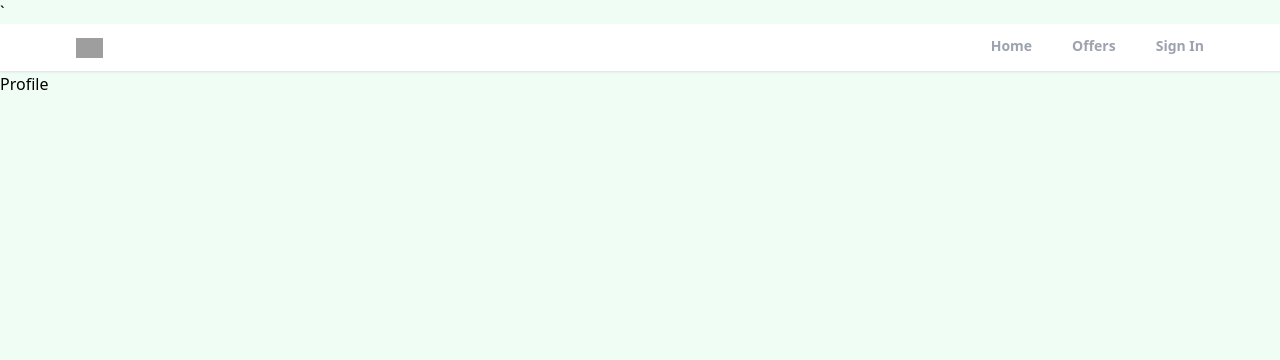
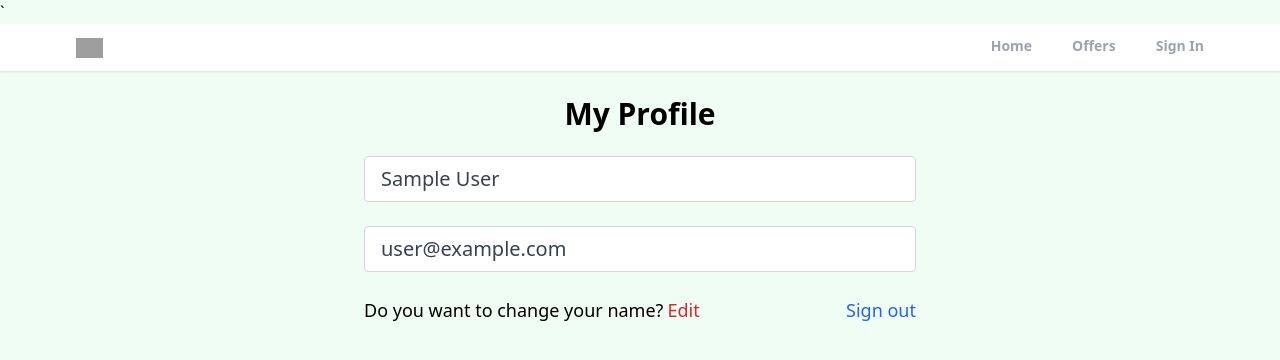
Before and after one commit to sivanesan24/New-folder, a React (Create React App) app in the folder realtor-clone-react/: page /profile in a window 1280 px wide. Shown: the top 360 px of the page. Built offline with nearby package versions, Linux system fonts and the light colour scheme; no server answers; sample sign-in values are in the browser's storage; grey boxes are pictures that could not be loaded.

Commit message:
Create private route and custom hook for protection the profile page and add the logout functionality

```diff
--- a/realtor-clone-react/src/App.js
+++ b/realtor-clone-react/src/App.js
@@ -4,10 +4,11 @@ import Home from "./pages/Home";
 import Profile from "./pages/Profile";
 import SignIn from "./pages/SignIn";
 import SignUp from "./pages/SignUp";
+import PrivateRoute from "./components/PrivateRoute";
 import ForgotPassword from "./pages/ForgotPassword";
 import Offers from "./pages/Offers";
 import { ToastContainer } from "react-toastify";
-import 'react-toastify/dist/ReactToastify.css';
+import "react-toastify/dist/ReactToastify.css";
 
 function App() {
   return (
@@ -16,7 +17,9 @@ function App() {
         <Header />
         <Routes>
           <Route path="/" element={<Home />} />
-          <Route path="/profile" element={<Profile />} />
+          <Route path="/profile" element={<PrivateRoute />}>
+            <Route path="/profile" element={<Profile />} />
+          </Route>
           <Route path="/sign-in" element={<SignIn />} />
           <Route path="/sign-up" element={<SignUp />} />
           <Route path="/forgot-password" element={<ForgotPassword />} />
--- /dev/null
+++ b/realtor-clone-react/src/components/PrivateRoute.jsx
@@ -0,0 +1,11 @@
+import React from 'react'
+import { Navigate, Outlet } from 'react-router';
+import {useAuthStatus} from '../hooks/useAuthStatus';
+
+export default function PrivateRoute() {
+    const {loggedIn, checkingStatus} = useAuthStatus();
+    if(checkingStatus){
+        return <h3>Loading...</h3>
+    }
+  return loggedIn ? <Outlet/> : <Navigate to='/sign-in'/>
+}
--- /dev/null
+++ b/realtor-clone-react/src/hooks/useAuthStatus.jsx
@@ -0,0 +1,18 @@
+import { getAuth, onAuthStateChanged } from 'firebase/auth';
+import React, { useEffect, useState } from 'react'
+
+export function useAuthStatus() {
+    const [loggedIn, setLoggedIn] = useState(false);
+    const [checkingStatus, setCheckingStatus] = useState(true);
+
+    useEffect(() => {
+        const auth = getAuth();
+        onAuthStateChanged(auth, (user) => {
+            if(user) {
+                setLoggedIn(true);
+            }
+            setCheckingStatus(false);
+        })
+    }, [])
+  return {loggedIn, checkingStatus};
+}
--- a/realtor-clone-react/src/pages/Profile.jsx
+++ b/realtor-clone-react/src/pages/Profile.jsx
@@ -1,7 +1,52 @@
-import React from 'react'
+import { getAuth } from 'firebase/auth';
+import React from 'react';
+import { useState } from 'react';
+import { useNavigate } from 'react-router';
 
 export default function Profile() {
+  const auth = getAuth();
+  const navigate = useNavigate();
+  const [formData, setFormData] = useState({
+    name: auth.currentUser.displayName,
+    email: auth.currentUser.email
+  });
+  const { name, email } = formData;
+  function onLogout(){
+    auth.signOut();
+    navigate("/");
+  }
   return (
-    <div>Profile</div>
+    <>
+      <section className='max-w-6xl mx-auto flex justify-center items-center flex-col'>
+        <h1 className='text-3xl text-center mt-6 font-bold'>My Profile</h1>
+        <div className='w-full md:w-[50%] mt-6 px-3'>
+          <form>
+            <input
+              type="text"
+              id="name"
+              value={name}
+              disabled
+              className='mb-6 w-full px-4 py-2 text-xl text-gray-700 bg-white border border-gray-300 rounded transition ease-in-out' />
+
+            <input
+              type="text"
+              id="email"
+              value={email}
+              disabled
+              className='mb-6 w-full px-4 py-2 text-xl text-gray-700 bg-white border border-gray-300 rounded transition ease-in-out' />
+
+            <div className='flex justify-between whitespace-nowrap text-sm sm:text-lg mb-6'>
+              <p className='flex items-center'>Do you want to change your name?
+                <span className='text-red-600 hover:text-red-700 transition ease-in-out duration-200 ml-1 cursor-pointer'>Edit</span>
+              </p>
+              <p onClick={onLogout} className='text-blue-600 hover:text-blue-800 transition duration-200 ease-in-out cursor-pointer'>
+                Sign out
+              </p>
+            </div>
+
+          </form>
+        </div>
+      </section>
+    </>
   )
 }
```
